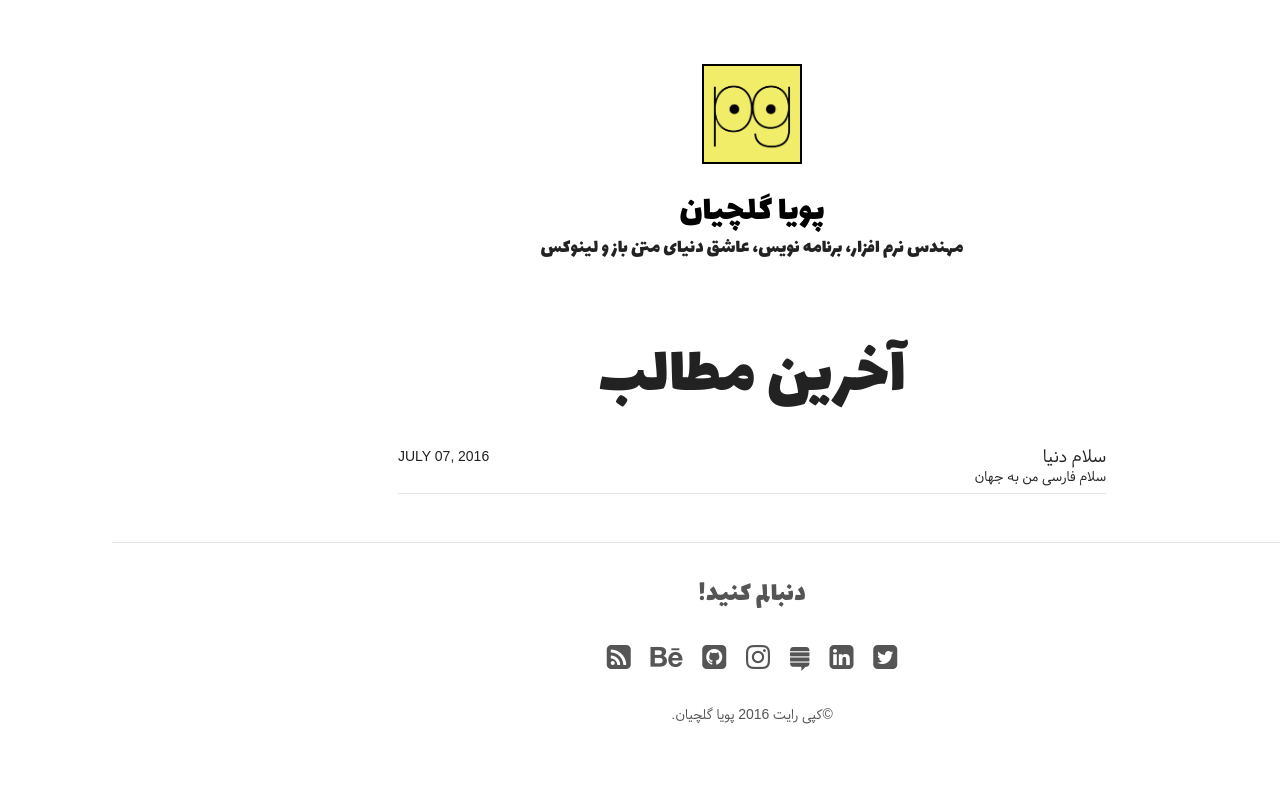
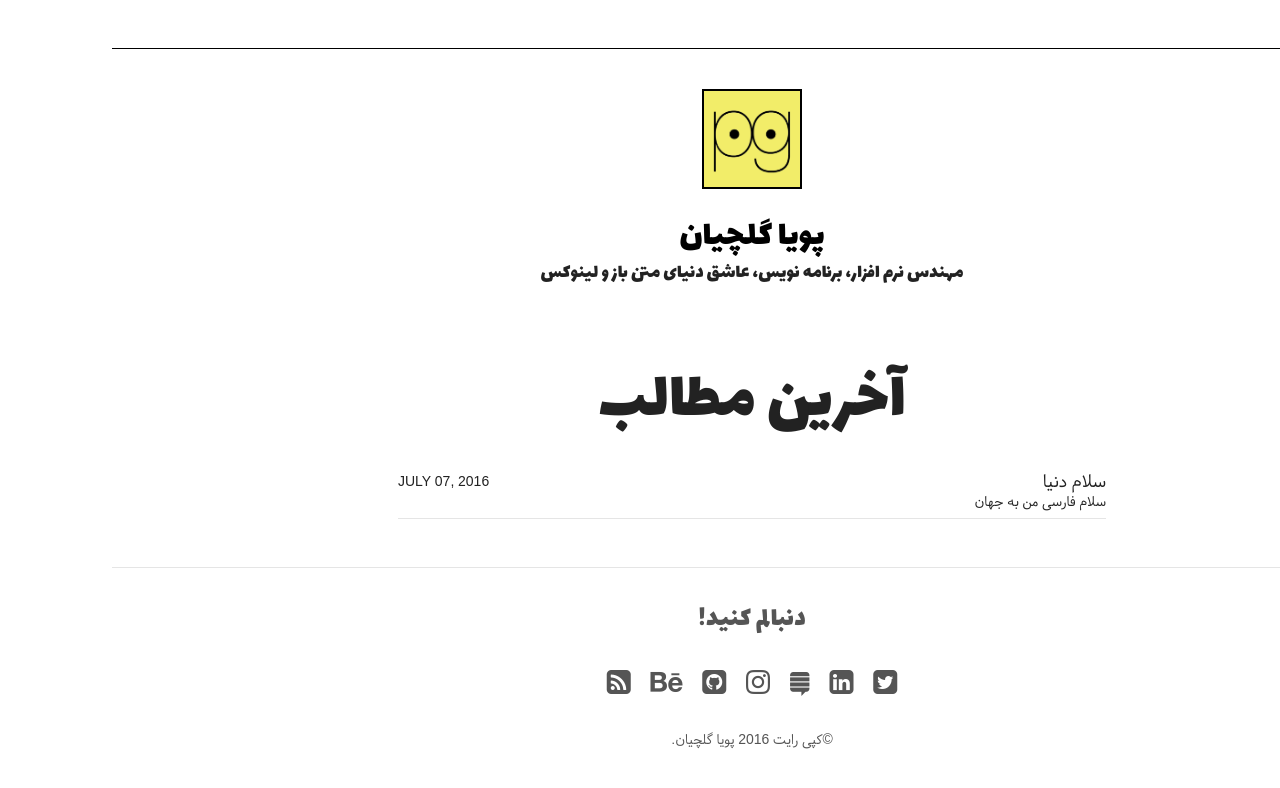
Before and after one commit to pooya-golchian/farsi, a Jekyll site: the page built from index.html, in a window 1280 px wide. Shown: the top 788 px of the page. Built offline with Jekyll 4.4.1, drawn with Linux system fonts in a browser that asks for light colours; nearby versions of some CDN libraries; some web fonts are replaced.

Commit message:
change nav sass to old version

```diff
--- a/_sass/_navigation.scss
+++ b/_sass/_navigation.scss
@@ -1,160 +1,105 @@
 /* ==========================================================================
    Top navigation
    ========================================================================== */
-.centered-navigation {
-  $base-border-radius: 3px !default;
-  $dark-gray: #333 !default;
-  $large-screen: 53.75em !default;
-  $base-font-color: $dark-gray !default;
-  $centered-navigation-padding: 1em;
-  $centered-navigation-logo-height: 2em;
-  $centered-navigation-background: $white;
-  $centered-navigation-color: transparentize($base-font-color, 0.3);
-  $centered-navigation-color-hover: $base-font-color;
-  $centered-navigation-height: 85px;
-  $centered-navigation-item-padding: 1em;
-  $centered-navigation-submenu-padding: 1em;
-  $centered-navigation-submenu-width: 12em;
-  $centered-navigation-item-nudge: 2.2em;
-  $horizontal-bar-mode: $large-screen;
-  background-color: $centered-navigation-background;
-  height: $centered-navigation-height;
-  width: 100%;
-  z-index: 9999;
-  direction:ltr;
-  position: relative;
-  display: block;
 
-  // Mobile view
-
-  .mobile-logo {
-    display: inline;
+.navigation-wrapper {
+  text-align: center;
+  margin: 0 auto;
+  @include clearfix;
+  @include  media($medium) {
+    border-bottom: 1px solid $black;
+  }
+  ul {
+    display: inline-block;
+    vertical-align: middle;
+    margin: 0;
+    padding: 0;
+    background-color: $white;
+    @include media($medium) {
+      color: $black;
+    }
+    @include clearfix;
+  }
+  li {
+    display: block;
     float: left;
-    max-height: $centered-navigation-height;
-
-    img {
-      max-height: $centered-navigation-height;
+    list-style: none;
+    text-align: center;
+    @include font-size(24, no);
+    text-transform: uppercase;
+    color: $black;
+    @include media($medium) {
+      @include font-size(16, no);
     }
-
-    @include media($horizontal-bar-mode) {
-      display: none;
+    a:hover {
+      //@include box-shadow($shadow: inset 0 0 1px $black);
+      background-color: $yellow;
+      color: $black;
     }
   }
-
-  .centered-navigation-mobile-menu {
-    color: $centered-navigation-color;
+  a {
     display: block;
-    float: right;
-    line-height: 100px;
-    height: $centered-navigation-height;
-    margin: 0;
-    padding-right: $centered-navigation-submenu-padding;
-    text-decoration: none;
-    text-transform: uppercase;
-
-    @include media ($horizontal-bar-mode) {
-      display: none;
+    margin-bottom: 10px;
+    padding: 12px 20px;
+    @include media($medium) {
+      margin-bottom: 0;
+      padding: 15 20px;
     }
-
-    &:focus,
+    color: $black;
     &:hover {
-      color: $centered-navigation-color-hover;
+      color: $black;
     }
   }
+}
 
-  // Nav menu
+/*
+   Responsive navigation toggle
+   ========================================================================== */
 
-  .centered-navigation-wrapper {
-    @include outer-container;
-    @include clearfix;
-    position: relative;
-    z-index: 999;
-    direction: rtl;
-
+#site-nav {
+  display: none;
+  z-index: 5;
+  float: left;
+  margin: 0 auto;
+  text-align: center;
+  width: 100%;
+  @include media($medium) {
+    -webkit-animation-duration: 1s;
+    -moz-animation-duration: 1s;
+    -o-animation-duration: 1s;
+    animation-duration: 1s;
   }
-
-  ul.centered-navigation-menu {
-    clear: both;
-    display: none;
-    margin: 0 auto;
-    overflow: visible;
-    padding: 0;
-    -webkit-transform-style: preserve-3d;
-    // stop webkit flicker
-    width: 100%;
-    z-index: 99999;
-    background-color: $centered-navigation-background;
-
-    &.show {
+  &.closed {
+    @include media($medium) {
       display: block;
     }
-
-    @include media ($horizontal-bar-mode) {
-      display: block;
-      text-align: center;
-    }
   }
-
-  // The nav items
-
-  .nav-link:last-child {
-    @include media($horizontal-bar-mode) {
-      margin-right: $centered-navigation-item-nudge;
-    }
-  }
-
-  ul li.nav-link {
-    background: $centered-navigation-background;
+  &.opened {
     display: block;
-    line-height: $centered-navigation-height;
-    overflow: hidden;
-    text-align: center;
-    width: 100%;
-    z-index: 9999;
-    padding: 0;
-    margin: 0;
-
-    a {
-      color: $black;
-      display: inline-block;
-      outline: none;
-      text-decoration: none;
-      width: 100%;
-
-      &:focus,
-      &:hover {
-        color: $black;
-        background-color: $yellow;
-      }
-    }
-
-    @include media($horizontal-bar-mode) {
-      background: transparent;
-      display: inline;
-      line-height: $centered-navigation-height;
-
-      a {
-        padding-right: $centered-navigation-item-padding;
-        padding-left: $centered-navigation-item-padding;
-        width: 100px;
+    max-height: 100%;
+    li {
+      float: none;
+      @include media($medium) {
+        float: left;
       }
     }
   }
+}
 
-  li.logo {
+/* display when JavaScript is disabled */
+.no-js #site-nav {
+  display: block;
+}
+
+#nav-toggle {
+  z-index: 20;
+  display: block;
+  vertical-align: top;
+  margin: 0;
+  padding: 6px 20px;
+  height: 30px;
+  @include rounded(0);
+  @include media($medium) {
     display: none;
-    line-height: 0;
-    float: left;
-    text-decoration: none;
-    position: relative;
-
-    @include media($horizontal-bar-mode) {
-      display: inline;
-    }
   }
-
-  .logo img {
-    height: $centered-navigation-height;
-  }
-
 }
```
